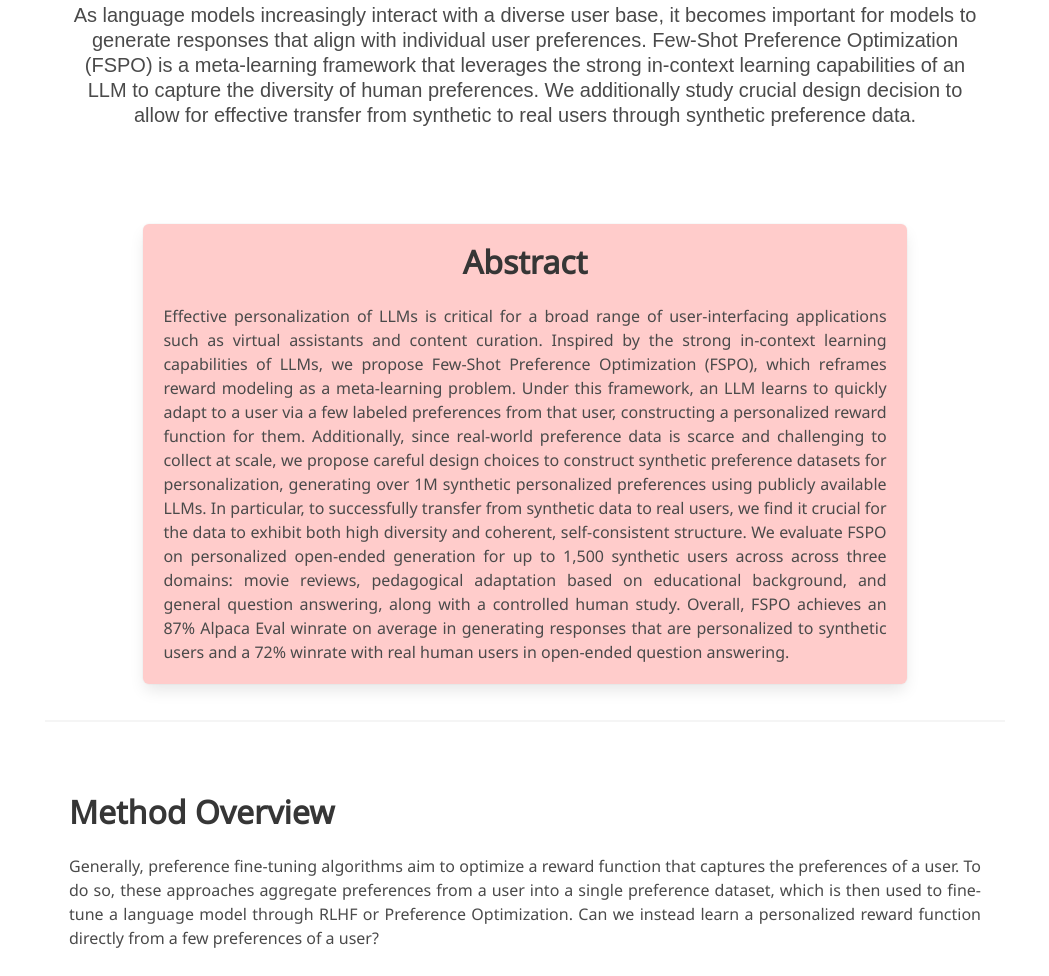
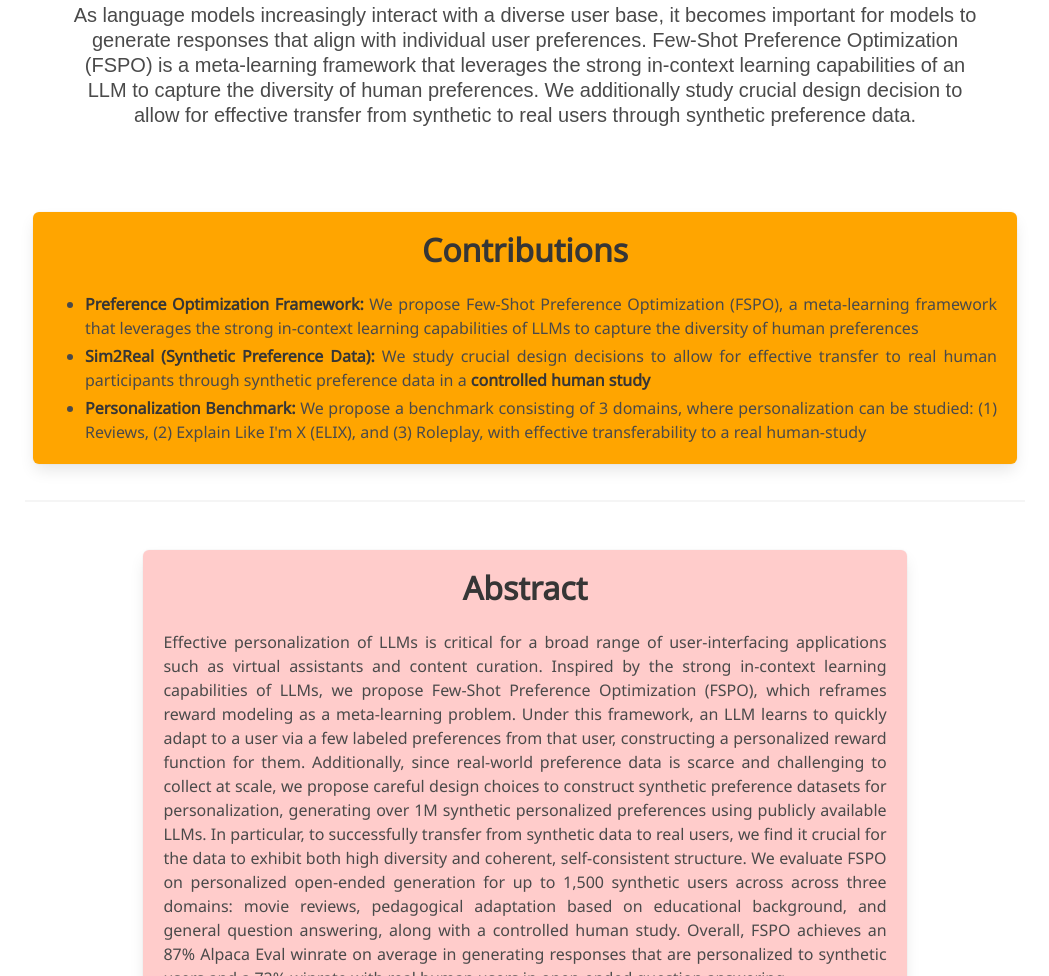
Before and after one commit to fewshot-preference-optimization/fewshot-preference-optimization.github.io, a plain HTML site: page index.html in a window 1280 px wide. Shown: the part 737-1713 px from the top of the page, without its empty margins (115-1164 px from the left). Drawn offline with nearby package versions, Linux system fonts and the light colour scheme; some icons are missing; a web font is replaced by a local one.

Commit message:
added contributions

```diff
--- a/index.html
+++ b/index.html
@@ -172,6 +172,27 @@
     </div>
   </div>
 </section>
+
+<section class="section">
+  <div class="container is-max-desktop">
+    <!-- Abstract. -->
+    <div class="columns is-centered has-text-centered">
+      <div class="box" style="background-color:#FFA500">
+      <h2 class="title is-3" id="contributions">Contributions</h2>
+      <div class="content has-text-justified">
+        <p>
+          <ul>
+            <li><strong>Preference Optimization Framework:</strong> We propose Few-Shot Preference Optimization (FSPO), a meta-learning framework that leverages the strong in-context learning capabilities of LLMs to capture the diversity of human preferences</li>
+            <li><strong>Sim2Real (Synthetic Preference Data):</strong> We study crucial design decisions to allow for effective transfer to real human participants through synthetic preference data in a <strong>controlled human study</strong></li>
+            <li><strong>Personalization Benchmark:</strong> We propose a benchmark consisting of 3 domains, where personalization can be studied: (1) Reviews, (2) Explain Like I'm X (ELIX), and (3)
+              Roleplay, with effective transferability to a real human-study</li>
+      </div>
+    </div>
+  </div>
+</section>
+
+
+<hr style="width:750pt; margin: auto;" />
 
 
 <section class="section">
```
